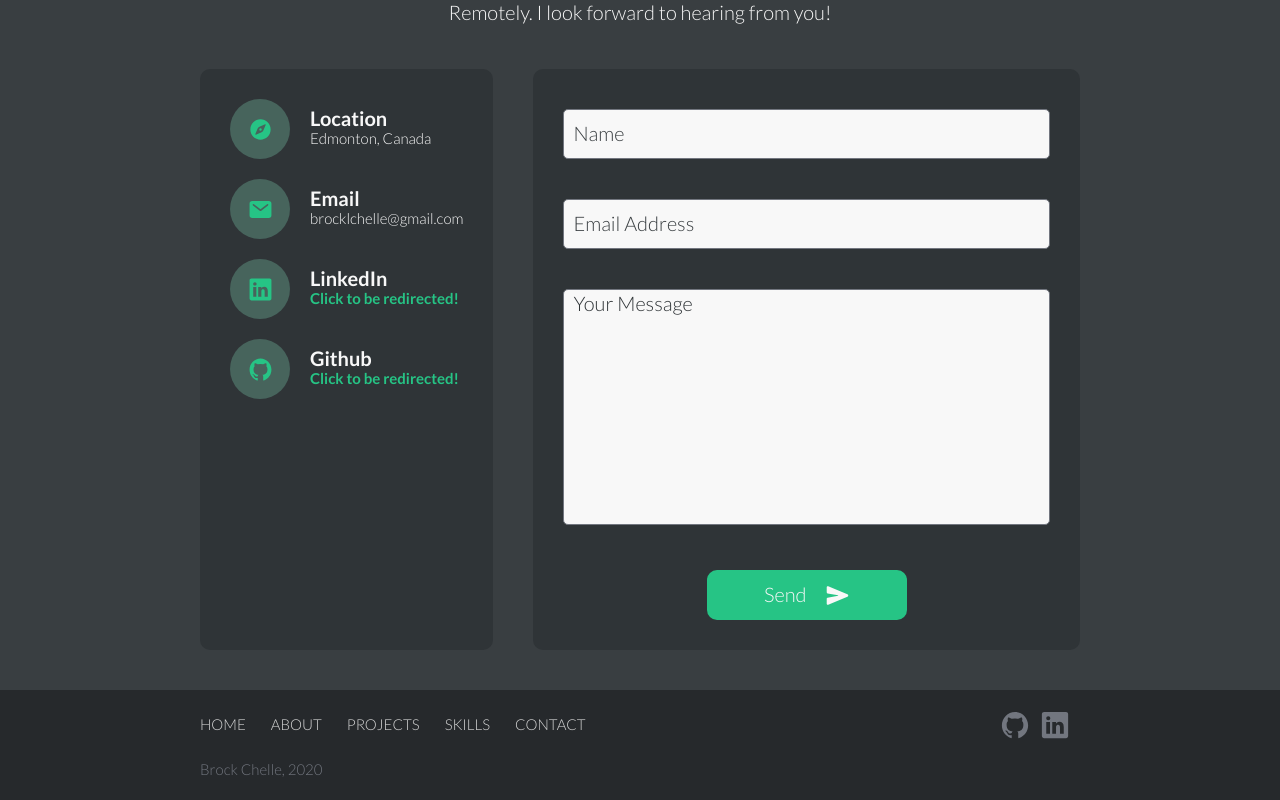
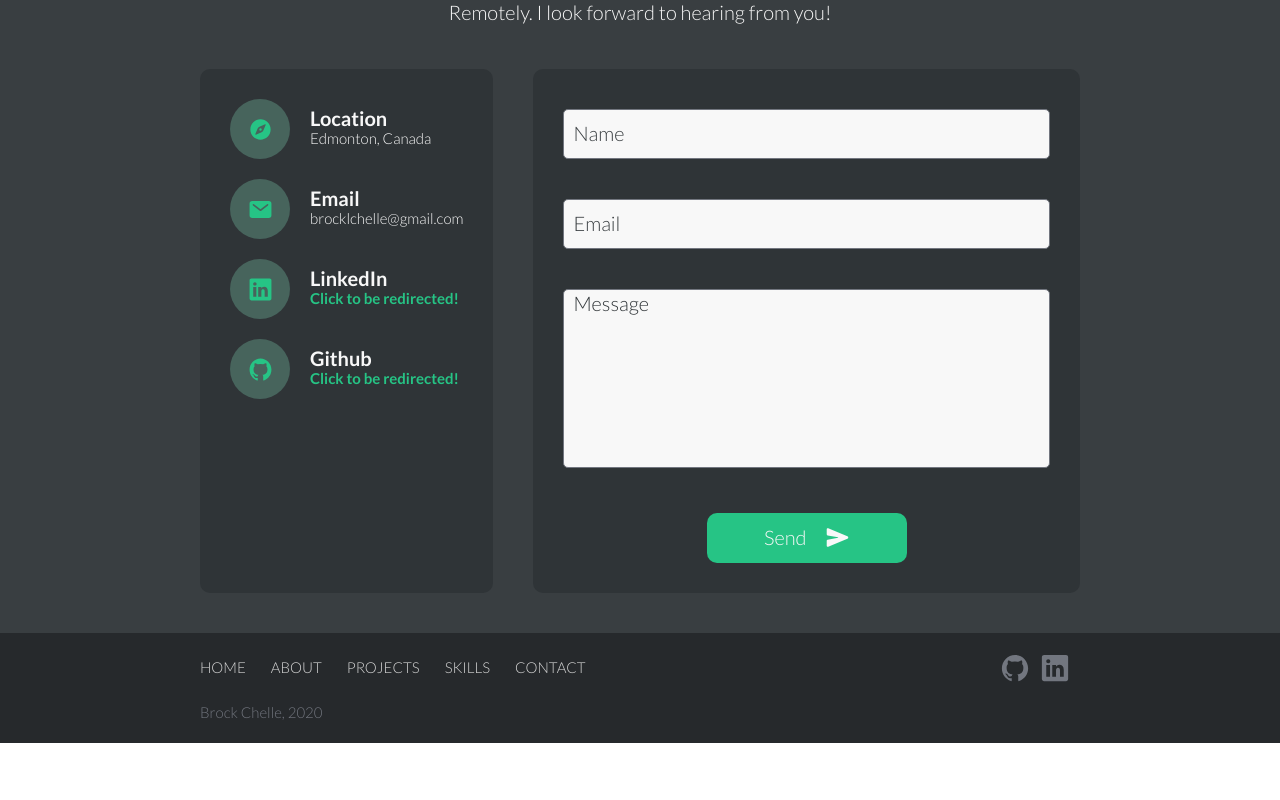
Before and after one commit to blchelle/portfolio-webpage, a React (Vite) app: page / in a window 1280 px wide. Shown: the part 4936-5736 px from the top of the page. After the commit the page ends 5679 px from the top, so only its background shows below. Built offline with nearby package versions, Linux system fonts and the light colour scheme.

Commit message:
#116: Add contact input component

```diff
--- a/src/components/Form.tsx
+++ b/src/components/Form.tsx
@@ -1,70 +1,14 @@
 import React, { ChangeEvent, useState } from 'react';
 import { ReactComponent as SendIcon } from '@assets/icons/send.svg';
-
-interface InputState {
-	error: boolean;
-	isEmpty: boolean;
-	value: string;
-}
+import TextInput from '@components/TextInput';
 
 const Form = () => {
-	const [name, setName] = useState<InputState>({ error: false, isEmpty: true, value: '' });
-	const [email, setEmail] = useState<InputState>({ error: false, isEmpty: true, value: '' });
-	const [message, setMessage] = useState<InputState>({ error: false, isEmpty: true, value: '' });
-
-	const handleInputChange =
-		(setter: React.Dispatch<React.SetStateAction<InputState>>) =>
-		(event: ChangeEvent<HTMLInputElement | HTMLTextAreaElement>) => {
-			const {
-				validity: { valid },
-				value,
-			} = event.target;
-			setter({ error: !valid, isEmpty: value.length === 0, value });
-		};
-
 	return (
 		<form method='POST' name='contact' className='contact__form' data-aos='fade-left'>
 			<input type='hidden' name='form-name' value='contact' />
-			<div className='contact__container contact__container--name'>
-				<label
-					className={`name__label ${name.error ? 'error' : ''} ${name.isEmpty ? '' : 'raised'}`}
-					htmlFor='name'
-				>
-					Name
-				</label>
-				<input type='text' name='name' id='name' required onChange={handleInputChange(setName)} />
-			</div>
-			<div className='contact__container contact__container--email'>
-				<label
-					htmlFor='email'
-					className={`${email.error ? 'error' : ''} ${email.isEmpty ? '' : 'raised'}`}
-				>
-					Email Address
-				</label>
-				<input
-					type='email'
-					name='email'
-					id='email'
-					required
-					onChange={handleInputChange(setEmail)}
-				/>
-			</div>
-			<div className='contact__container contact__container--message'>
-				<label
-					htmlFor='message'
-					className={`${message.error ? 'error' : ''} ${message.isEmpty ? '' : 'raised'}`}
-				>
-					Your Message
-				</label>
-				<textarea
-					name='message'
-					id='message'
-					cols={30}
-					rows={8}
-					required
-					onChange={handleInputChange(setMessage)}
-				/>
-			</div>
+			<TextInput label='Name' name='name' required />
+			<TextInput label='Email' name='email' required type='email' />
+			<TextInput label='Message' name='message' required numLines={6} />
 			<button type='submit'>
 				Send <SendIcon className='contact__send__icon' />
 			</button>
--- /dev/null
+++ b/src/components/TextInput.tsx
@@ -0,0 +1,57 @@
+import React, { ChangeEvent, useState } from 'react';
+
+interface TextInputProps {
+	label: string;
+	name: string;
+	numLines?: number;
+	required: boolean;
+	type?: string;
+}
+
+interface InputState {
+	error: boolean;
+	isEmpty: boolean;
+}
+
+const TextInput: React.FC<TextInputProps> = ({
+	label,
+	name,
+	required,
+	numLines = 1,
+	type = 'text',
+}) => {
+	const [input, setInput] = useState<InputState>({ error: false, isEmpty: true });
+	const { error, isEmpty } = input;
+
+	const handleInputChange = (event: ChangeEvent<HTMLInputElement | HTMLTextAreaElement>) => {
+		const {
+			validity: { valid },
+			value,
+		} = event.target;
+		setInput({ error: !valid, isEmpty: value.length === 0 });
+	};
+
+	return (
+		<div className='contact__container'>
+			<label
+				className={`name__label ${error ? 'error' : ''} ${isEmpty ? '' : 'raised'}`}
+				htmlFor={name}
+			>
+				{label}
+			</label>
+			{numLines === 1 ? (
+				<input type={type} name={name} id={name} required={required} onChange={handleInputChange} />
+			) : (
+				<textarea
+					name={name}
+					id={name}
+					required={required}
+					onChange={handleInputChange}
+					rows={numLines}
+				/>
+			)}
+		</div>
+	);
+};
+
+export default TextInput;
```
